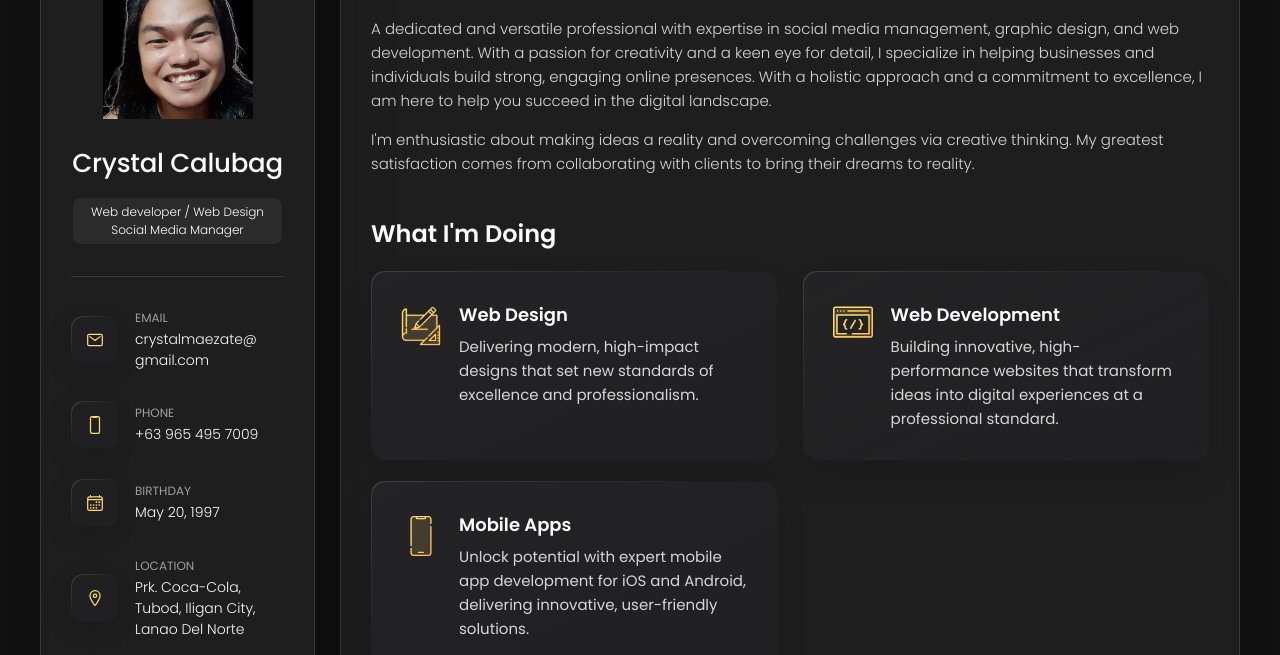
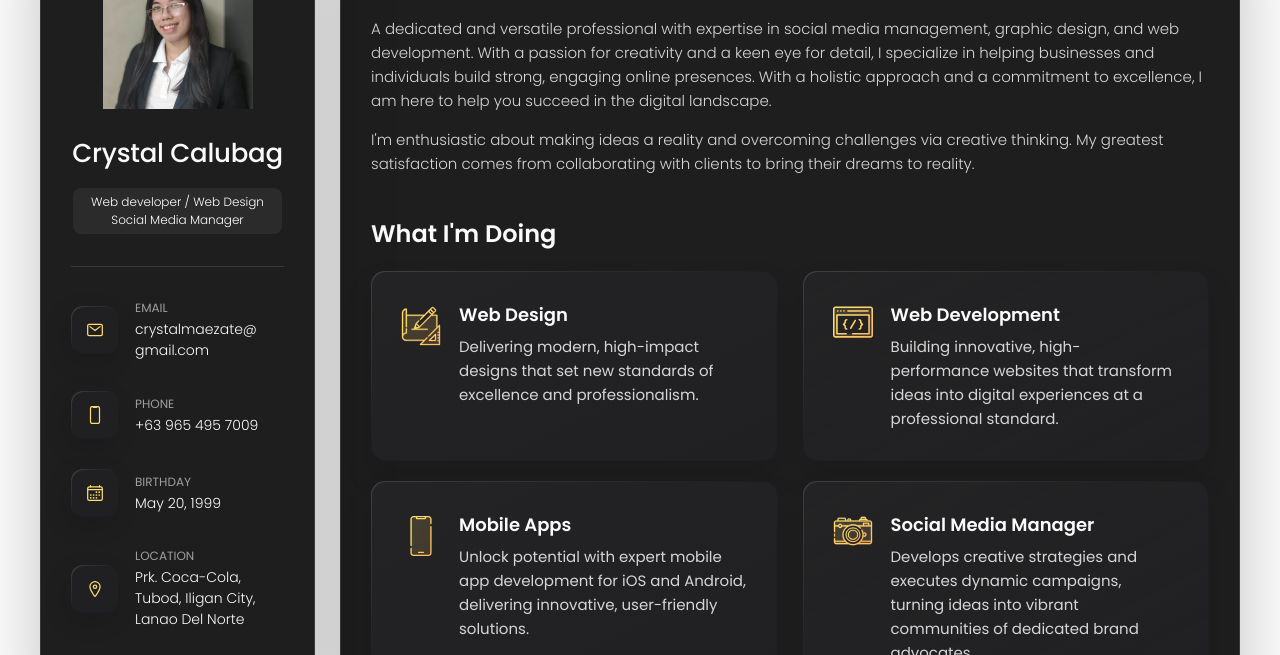
Before and after one commit to crystal-calubag/my-portolio.io, a plain HTML site: page index.html in a window 1280 px wide. Shown: the part 162-817 px from the top of the page. Drawn offline with nearby package versions, Linux system fonts and the light colour scheme.

Commit message:
Modifying

```diff
--- a/assets/css/style.css
+++ b/assets/css/style.css
@@ -155,7 +155,7 @@ input, textarea {
 
 html { font-family: var(--ff-poppins); }
 
-body { background: var(--smoky-black); }
+body { background: #fff  }
 
 
 
--- a/index.html
+++ b/index.html
@@ -10,7 +10,7 @@
   <!--
     - favicon
   -->
-  <link rel="shortcut icon" href="./assets/images/1-sun-3-star.png" type="image/x-icon">
+  <link rel="shortcut icon" href="./assets/images/s-&-r.png" type="image/x-icon">
 
   <!--
     - custom css link
@@ -42,7 +42,7 @@
       <div class="sidebar-info">
 
         <figure class="avatar-box">
-          <img src="./assets/images/hover-img.png" alt="Clint Calubag" width="80">
+          <img src="./assets/images/my-img.png" alt="Clint Calubag" width="80">
           <!-- <img class="hover-img" src="./assets/images/my-avatar0.png" alt="Clint Calubag" width="80"> -->
         </figure>
 
@@ -103,7 +103,7 @@
             <div class="contact-info">
               <p class="contact-title">Birthday</p>
 
-              <time datetime="1997-04-10">May 20, 1997</time>
+              <time datetime="1997-04-10">May 20, 1999</time>
             </div>
 
           </li>
@@ -278,21 +278,21 @@
 
             </li>
 
-            <!-- <li class="service-item">
+            <li class="service-item">
 
               <div class="service-icon-box">
                 <img src="./assets/images/icon-photo.svg" alt="camera icon" width="40">
               </div>
 
               <div class="service-content-box">
-                <h4 class="h4 service-item-title">Photography</h4>
+                <h4 class="h4 service-item-title">Social Media Manager</h4>
 
                 <p class="service-item-text">
-                  I make high-quality photos of any category at a professional level.
+                  Develops creative strategies and executes dynamic campaigns, turning ideas into vibrant communities of dedicated brand advocates.
                 </p>
               </div>
 
-            </li> -->
+            </li>
 
           </ul>
 
@@ -609,7 +609,7 @@
 
               <h4 class="h4 timeline-item-title">CUSTOMER SERVICE REPRESENTATIVE CONCENTRIX</h4>
 
-              <span>Project-Based</span>
+              <span>2020-2021</span>
 
               <p class="timeline-text">
                 • Process customers’ billings and discounts<br>
@@ -625,7 +625,7 @@
 
               <h4 class="h4 timeline-item-title">Graphic Designer</h4>
 
-              <span>2010 — 2013</span>
+              <span>Project-Based</span>
 
               <p class="timeline-text">
                 <strong>Business Empire</strong> - (Sales Playbook) <br>
```
Also changed, not shown: assets/images/my-img.png (added), assets/images/s-&-r.png (added).
